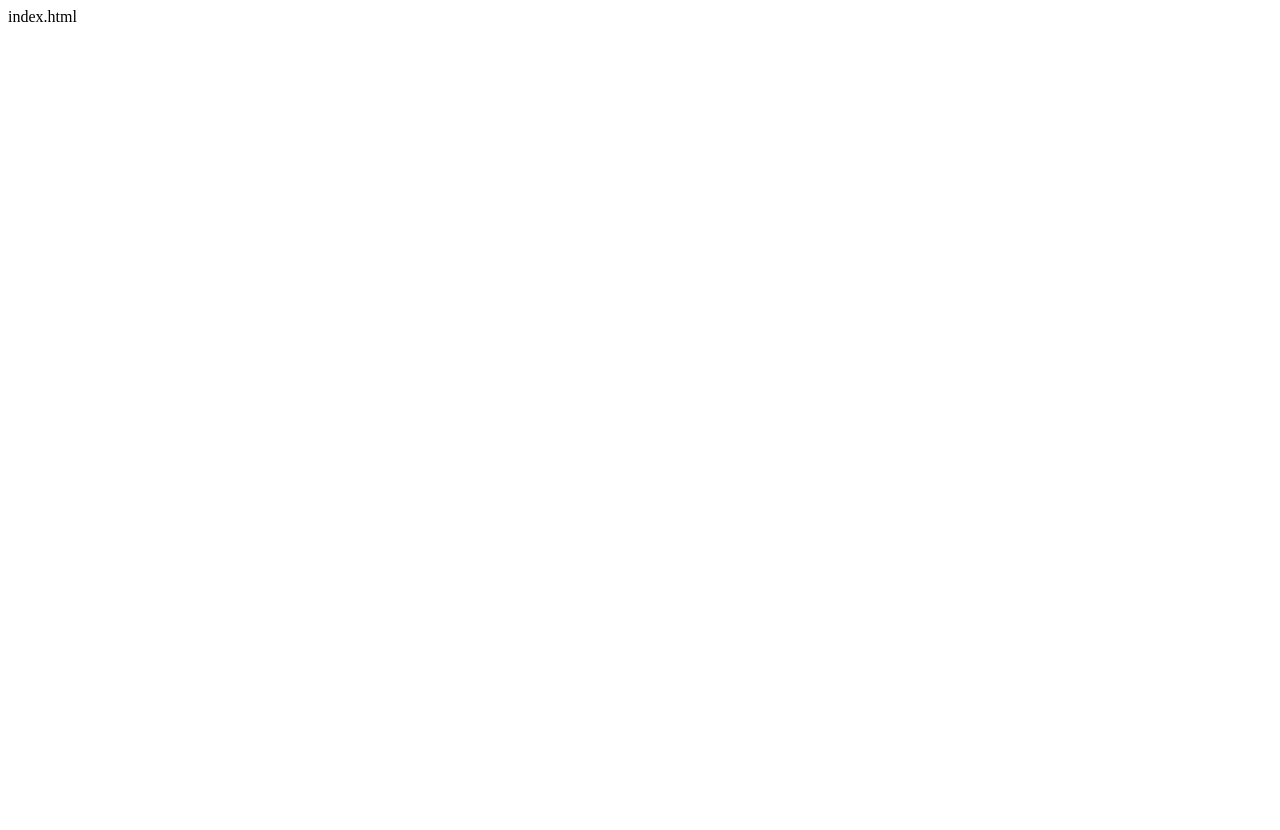
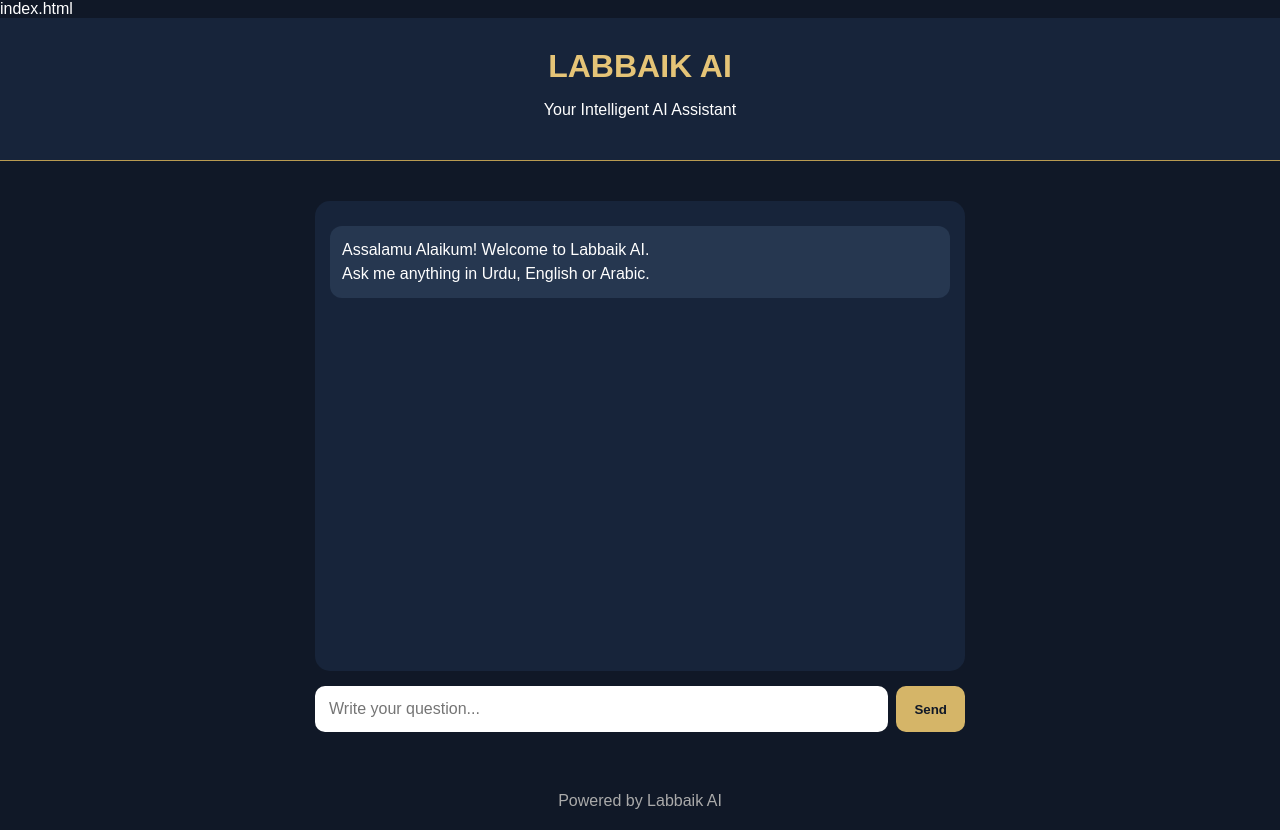
Before and after one commit to solangidilwar75-lab/labbaik-ai, a plain HTML site: page index.html in a window 1280 px wide. Before the commit the page ends 800 px from the top, so only its background shows below. Drawn offline with Linux system fonts and the light colour scheme.

Commit message:
Update index.html

```diff
--- a/index.html
+++ b/index.html
@@ -1 +1,96 @@
 index.html
+<!DOCTYPE html>
+<html lang="en">
+<head>
+<meta charset="UTF-8">
+<meta name="viewport" content="width=device-width, initial-scale=1.0">
+<title>Labbaik AI</title>
+<style>
+body {
+  margin:0;
+  font-family:Arial,sans-serif;
+  background:#101827;
+  color:white;
+}
+header {
+  text-align:center;
+  padding:25px;
+  background:#17243a;
+  border-bottom:1px solid #b99b52;
+}
+h1 {color:#e5c477;margin:5px}
+main {
+  max-width:650px;
+  margin:25px auto;
+  padding:15px;
+}
+#chat {
+  height:55vh;
+  overflow-y:auto;
+  background:#17243a;
+  border-radius:15px;
+  padding:15px;
+}
+.msg {
+  padding:12px;
+  margin:10px 0;
+  border-radius:12px;
+  line-height:1.5;
+}
+.bot {background:#263750}
+.user {background:#765b30;text-align:right}
+.controls {display:flex;gap:8px;margin-top:15px}
+input {
+  flex:1;
+  min-width:0;
+  padding:14px;
+  border-radius:10px;
+  border:0;
+  font-size:16px;
+}
+button {
+  background:#d5b568;
+  color:#101827;
+  border:0;
+  padding:12px 18px;
+  border-radius:10px;
+  font-weight:bold;
+}
+footer{text-align:center;color:#aaa;padding:20px}
+</style>
+</head>
+<body>
+<header>
+<h1>LABBAIK AI</h1>
+<p>Your Intelligent AI Assistant</p>
+</header>
+<main>
+<div id="chat">
+<div class="msg bot">
+Assalamu Alaikum! Welcome to Labbaik AI.
+<br>Ask me anything in Urdu, English or Arabic.
+</div>
+</div>
+<div class="controls">
+<input id="question" placeholder="Write your question...">
+<button onclick="sendMessage()">Send</button>
+</div>
+</main>
+<footer>Powered by Labbaik AI</footer>
+<script>
+function sendMessage() {
+ const input=document.getElementById("question");
+ const chat=document.getElementById("chat");
+ const q=input.value.trim();
+ if(!q)return;
+ chat.innerHTML += '<div class="msg user"></div>';
+ chat.lastElementChild.textContent=q;
+ chat.innerHTML += '<div class="msg bot"></div>';
+ chat.lastElementChild.textContent=
+ "Your message received! AI connection is being configured.";
+ input.value="";
+ chat.scrollTop=chat.scrollHeight;
+}
+</script>
+</body>
+</html>
```
